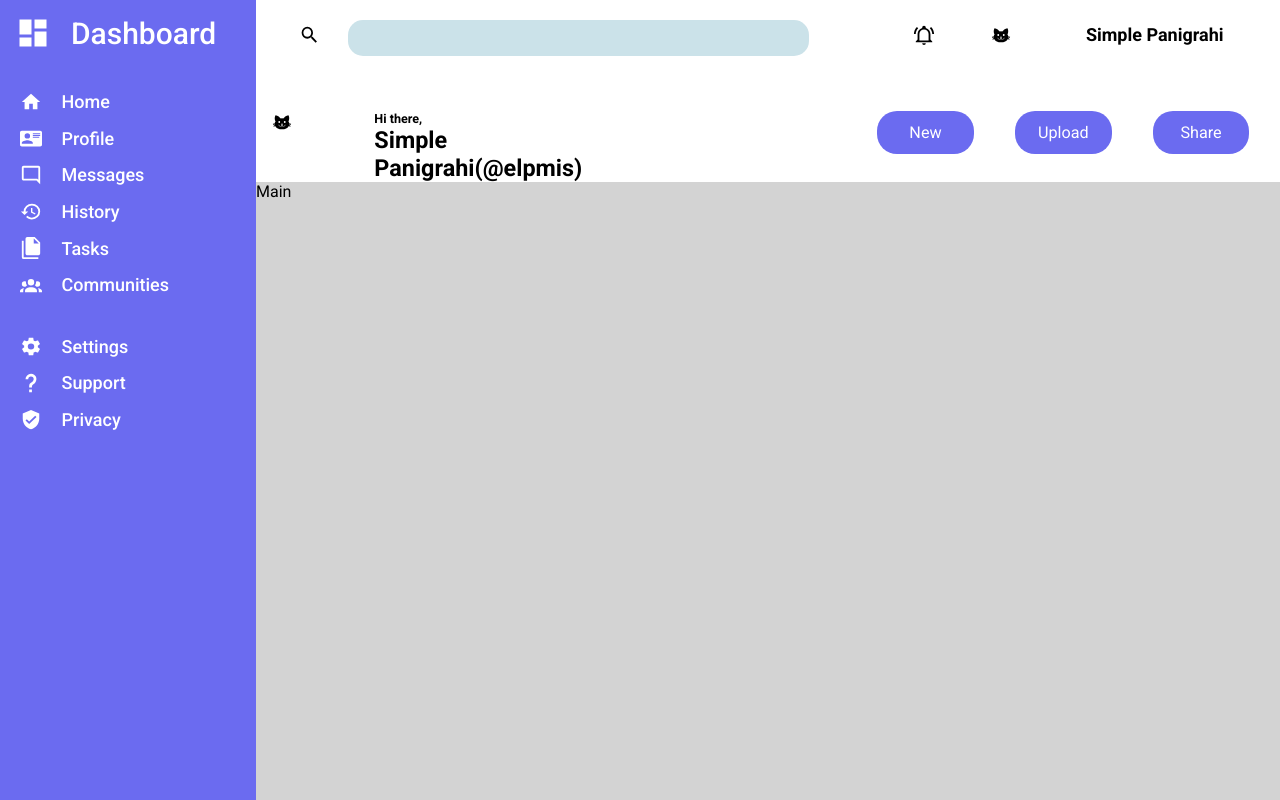
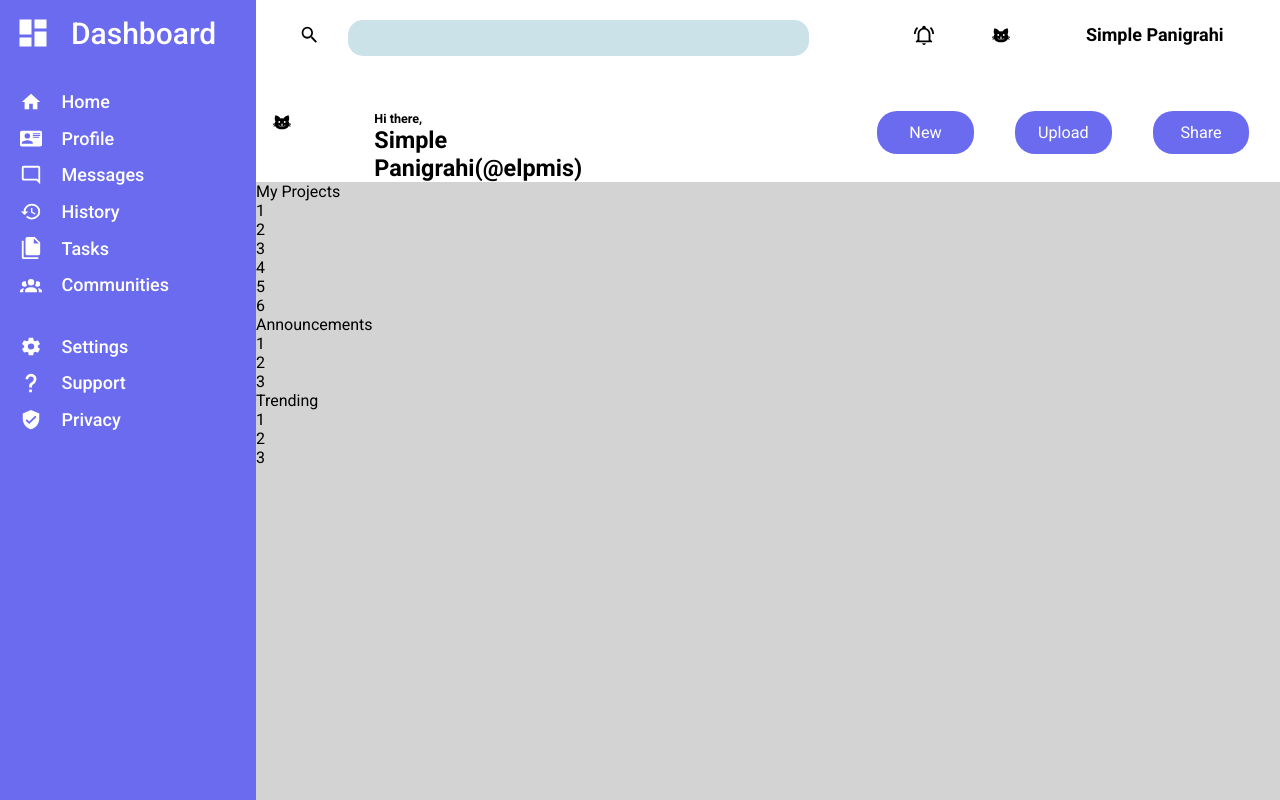
Before and after one commit to SimpleNX/dashboard, a plain HTML site: page index.html in a window 1280 px wide. Drawn offline with Linux system fonts and the light colour scheme.

Commit message:
Edit index.html to add basic structure for main

```diff
--- a/index.html
+++ b/index.html
@@ -89,7 +89,35 @@
             </div>
         </div>
         <div id="main">
-            Main
+            <div id="projects">
+                <p>My Projects</p>
+                <div id="proj-tab">
+                    <div class="proj">1</div>
+                    <div class="proj">2</div>
+                    <div class="proj">3</div>
+                    <div class="proj">4</div>
+                    <div class="proj">5</div>
+                    <div class="proj">6</div>
+                </div>
+            </div>
+            <div id="other">
+                <div id="announcements">
+                    Announcements
+                    <div id="an-tab">
+                        <div>1</div>
+                        <div>2</div>
+                        <div>3</div>
+                    </div>
+                </div>
+                <div id="trending">
+                    Trending
+                    <div id="td-tab">
+                        <div>1</div>
+                        <div>2</div>
+                        <div>3</div>
+                    </div>
+                </div>
+            </div>
         </div>
     </div>
 </body>
```
